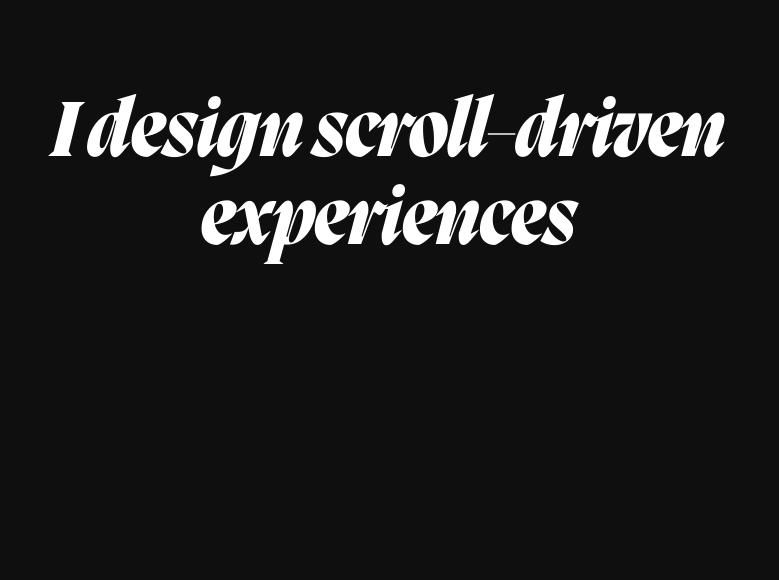
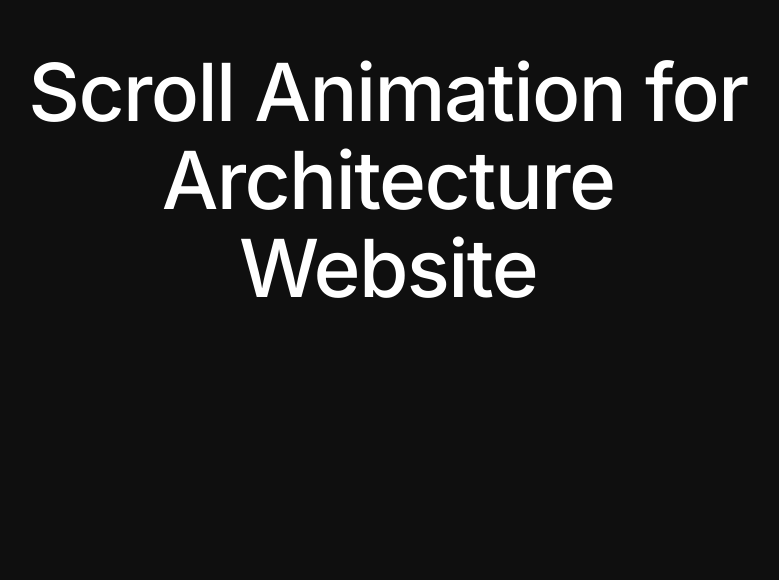
Before and after one commit to Royce-Coolidge/capsule-scroll, a website built with Vite: page index.html in a window 1280 px wide. Shown: the part 220-800 px from the top of the page, without its empty margins (252-1031 px from the left). Built offline with nearby package versions, Linux system fonts and the light colour scheme; some packages are replaced by stand-ins of ours.

Commit message:
small changes

```diff
--- a/index.html
+++ b/index.html
@@ -8,7 +8,7 @@
   </head>
   <body>
     <section class="intro">
-      <h1 class="intro-title">I design scroll-driven experiences</h1>
+      <h1 class="intro-title">Scroll Animation for Architecture Website</h1>
     </section>
     <section class="cards">
       <div class="card">
--- a/package.json
+++ b/package.json
@@ -5,7 +5,8 @@
   "main": "index.js",
   "scripts": {
     "dev": "vite",
-    "build": "vite build"
+    "build": "vite build",
+    "deploy": "wrangler pages deploy dist"
   },
   "keywords": [],
   "author": "",
--- a/styles.css
+++ b/styles.css
@@ -18,7 +18,7 @@ body {
 }
 
 .intro-title {
-  font-family: "PP Migra", sans-serif;
+  font-family: "Inter", sans-serif;
   font-size: 5rem;
   font-weight: 500;
   letter-spacing: -0.1rem;
```
